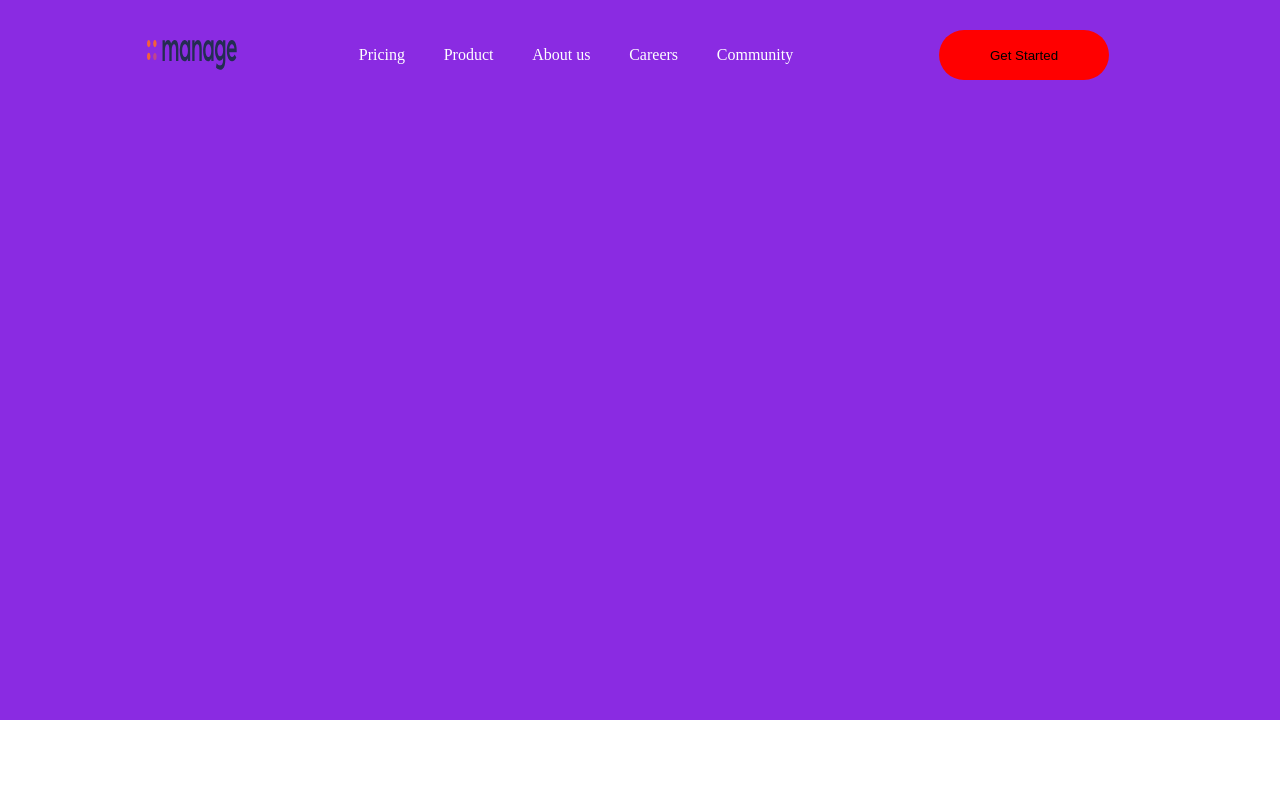
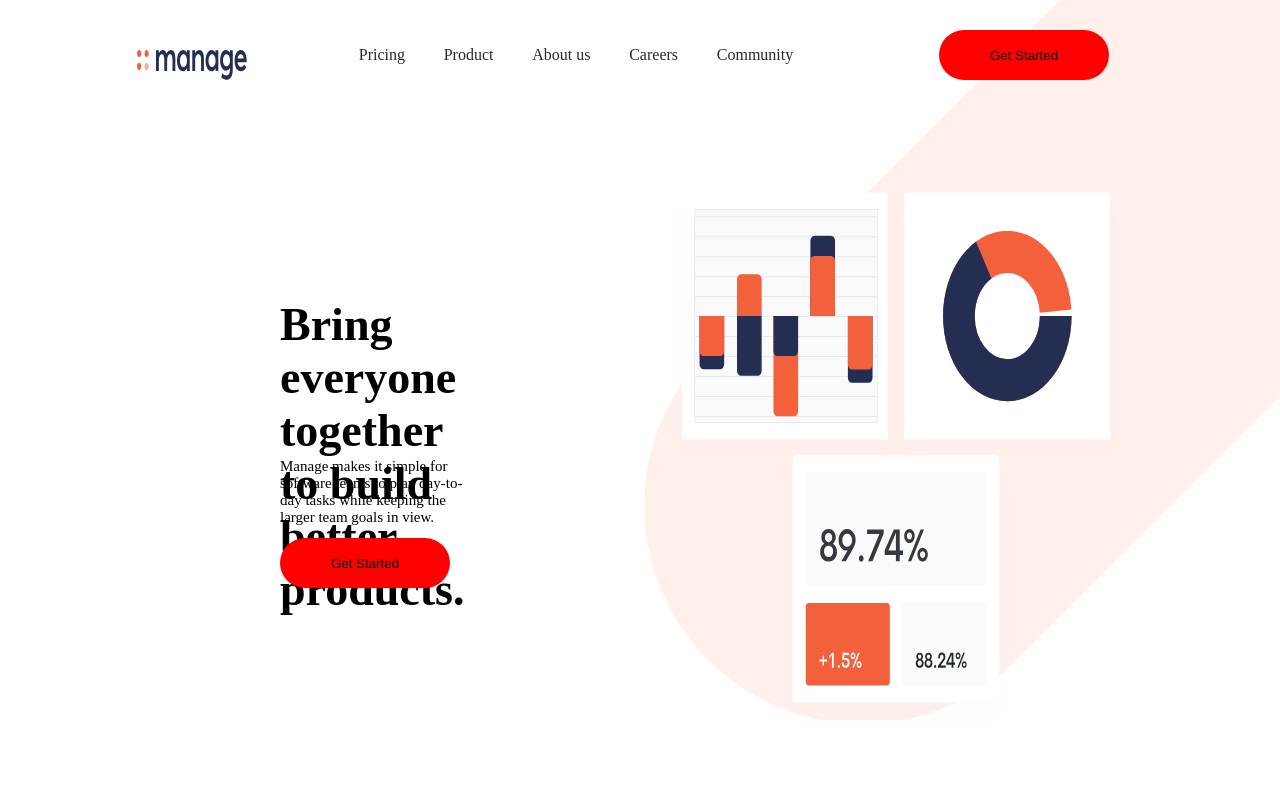
Before and after one commit to pavanraj8943/works, a plain HTML site: page index.html in a window 1280 px wide. Drawn offline with Linux system fonts and the light colour scheme.

Commit message:
nav and first section added

```diff
--- a/index.html
+++ b/index.html
@@ -21,11 +21,24 @@
                 <a href="">Careers</a>
                 <a href="">Community</a>
             </div>
-                <div class="navbtn">
-                    <button class="navbt">Get Started</button>
-                </div>
+            <div class="navbtn">
+                <button class="navbt">Get Started</button>
             </div>
         </div>
+        <div class="first">
+            <div class="one">
+                <div class="style">
+    <h1>Bring everyone together to build better products.</h1>
+    <p>Manage makes it simple for software teams to plan day-to-day tasks while keeping the larger team goals in view.</p>
+    <button class="bt1">Get Started</button>
+            </div>
+        </div>
+            <div class="two">
+    <img src="./images/illustration-intro.svg" alt="">
+            </div>
+        </div>
+
+    </div>
 
 </body>
 
--- a/style.css
+++ b/style.css
@@ -5,7 +5,11 @@
 .main{
     height: 90vh;
     width: 100%;
-    background-color: blueviolet;
+    background-image: url(./images/bg-tablet-pattern.svg);
+    background-position: right -178px top -90px;
+    background-repeat: no-repeat;
+   /* background-size: ; */
+    /* background-color: blueviolet; */
 }
 .nav
 {
@@ -13,6 +17,7 @@
     width: 100%;
     display: flex;
 justify-content: center;
+
 /* background-color: red; */
 }
 .navimg{
@@ -23,8 +28,9 @@ justify-content: center;
     align-items: center;
 }
 .nav img{
-    width: 90px;
+    width: 110px;
     height: 30px;
+    padding-top: 20px;
 }
 .navitam {
     width: 40%;
@@ -36,7 +42,7 @@ justify-content: center;
 }
 .navitam a{
  text-decoration: none;
- color: white;
+ color: rgb(41, 39, 39);
 }
 .navbtn{
     width: 30%;
@@ -52,3 +58,52 @@ justify-content: center;
     border: none;
     background-color: red;
 }
+
+.first{
+    width: 100%;
+    height: 87vh;
+    display: flex;
+    /* background-color: red; */
+}
+.one{
+    width: 40%;
+    height: 100%;
+    display: flex;
+    /* justify-content: center; */
+    align-items: center;
+    /* background-color: blue; */
+}
+.style{
+    width: 65%;
+    height: 40vh;
+    margin-left: 280px;
+    /* background-color: brown; */
+}
+.style h1{
+    font-size: 46px;
+    height: 20vh;
+    width: 90%;
+}
+.style p{
+    width: 80%;
+    height: 10vh;
+    font-size: 15px;
+}
+.style .bt1{
+    width: 170px;
+    height: 50px;
+    border-radius: 25px;
+    border: none;
+    background-color: red;
+}
+.two{
+    width: 60%;
+    height: 100%;
+    display: flex;
+    align-items: center;
+    justify-content: center ;
+}
+.two img{
+    width: 60%;
+    height: 69vh;
+}
```
